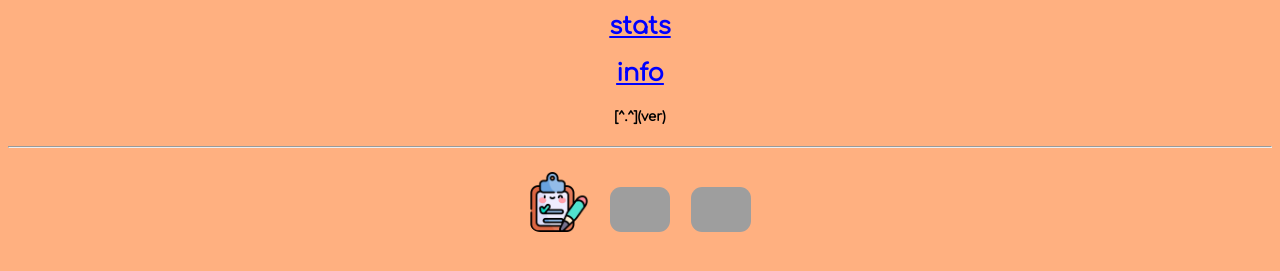
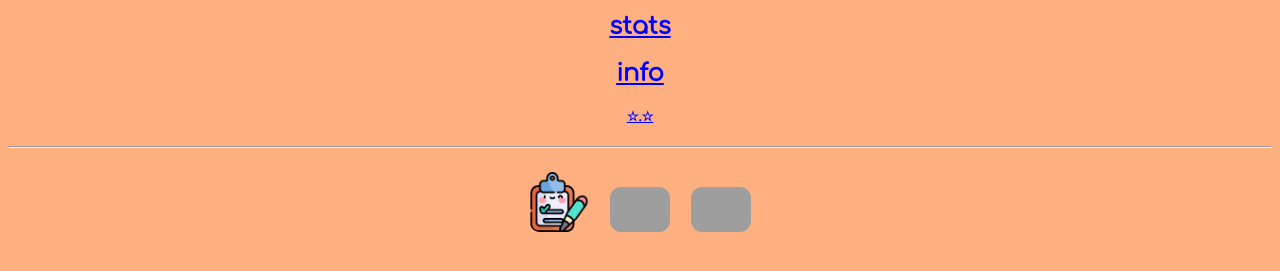
Before and after one commit to politipet/politipet.github.io, a Jekyll site: the page built from index.md, in a window 1280 px wide. Shown: the part 310-581 px from the top of the page. Built offline with Jekyll 4.4.1, drawn with Linux system fonts in a browser that asks for light colours; our own code applies the rules of GitHub Pages for plain Markdown files; grey boxes are pictures that could not be loaded.

Commit message:
fixup text for version link

```diff
--- a/index.md
+++ b/index.md
@@ -17,7 +17,7 @@
 ## [stats](stats)
 ## [info](info)
 
-##### [^.^](ver)
+##### [☆.☆](ver)
 
 -----
 
```
